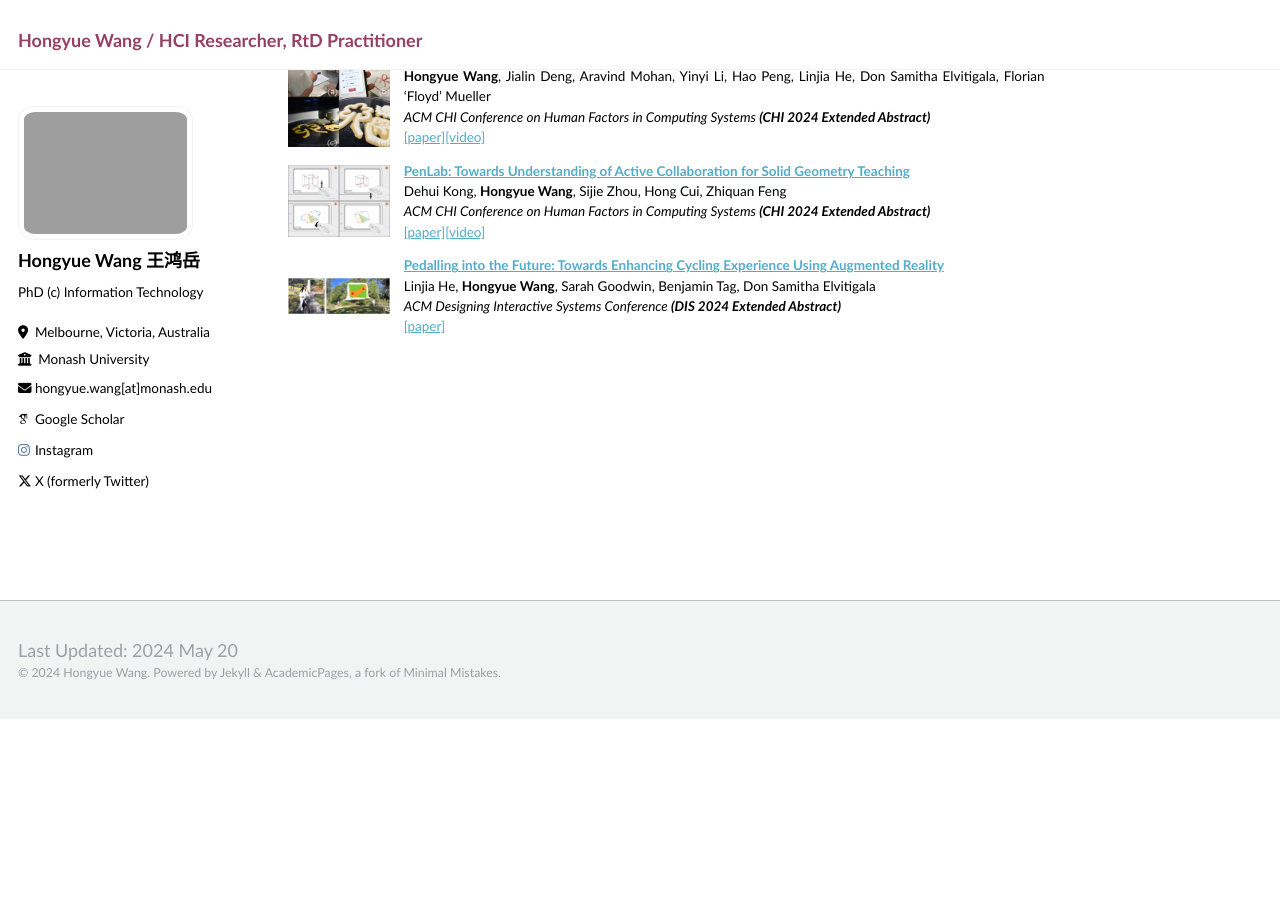
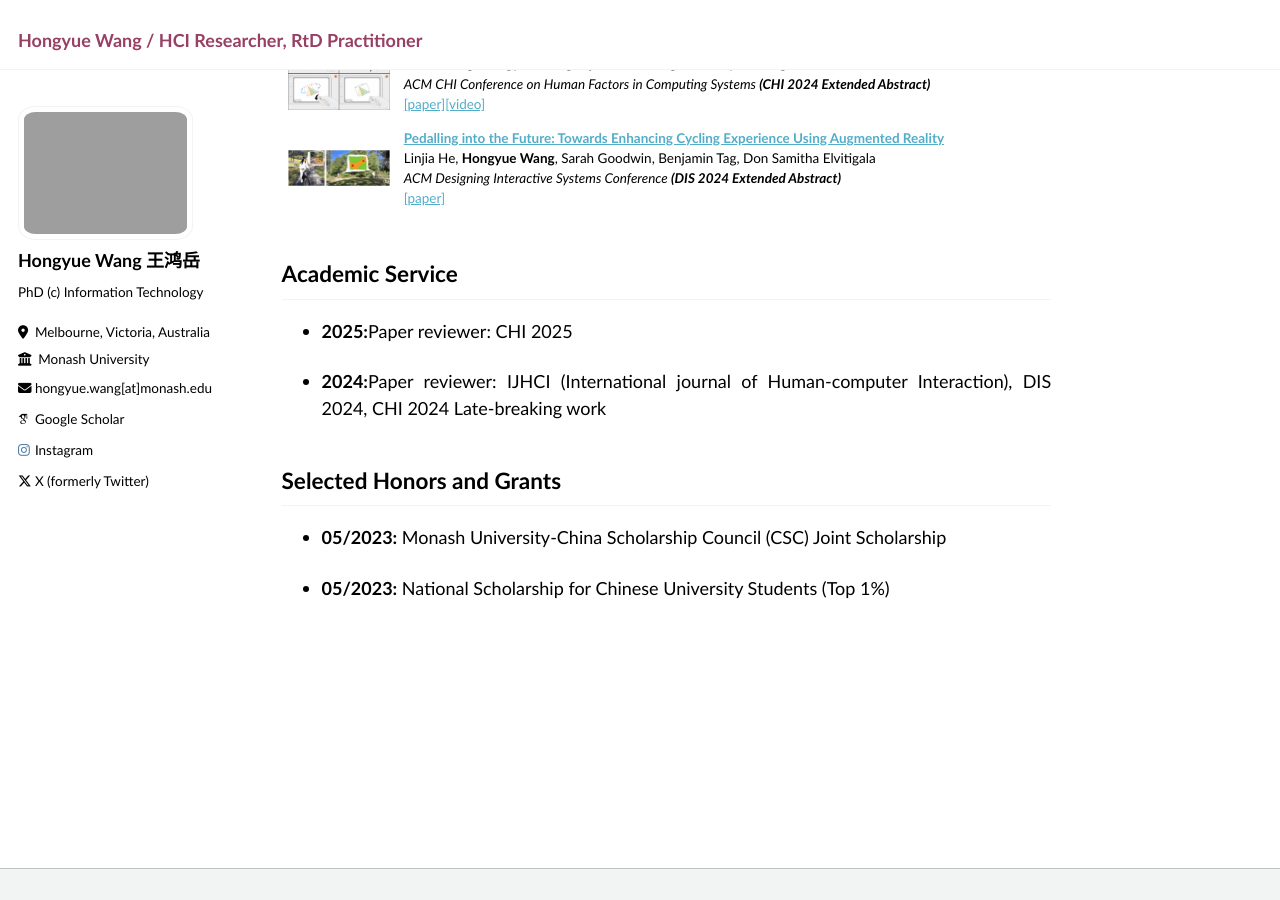
Before and after one commit to hongyue-howard-wang/hongyue-howard-wang.github.io, a Jekyll site: the page built from _pages/about.md, in a window 1280 px wide and 900 px high, scrolled down 1657 px. Built offline with Jekyll 4.4.1, drawn with Linux system fonts in a browser that asks for light colours; nearby versions of some CDN libraries; some web fonts are replaced; before the commit the page ends 2375 px from its top, so only the background shows below that; some of the changed text lies outside the part shown.

Commit message:
Update about.md

```diff
--- a/_pages/about.md
+++ b/_pages/about.md
@@ -20,8 +20,6 @@ Human-Computer Interaction, Extended Reality, Interactive System, Deep Learning,
 <li><p style="text-align:justify"><b>05/2024:</b> I will attend <b>ACM CHI 2024</b>! See you in Hawaii!😊</p></li>
 <li><p style="text-align:justify"><b>03/2024:</b> Our two <b>ACM CHI 2024</b> late-breaking works have been accepted! Thanks to all the co-authors!</p></li>
 <li><p style="text-align:justify"><b>09/2023:</b> I will join <b>Exertion Games Lab</b> at Monash University as a Ph.D. student. Another new journey strats!🎉</p></li>
-<li><p style="text-align:justify"><b>05/2023:</b> I was awarded <b>Monash University-China Scholarship Council (CSC) Joint Scholarship</b>!🔥</p></li>
-<li><p style="text-align:justify"><strong>12/2022:</strong> I was awarded <b>National Scholarship for Chinese University Students</b> (Top 1%)!</p></li>
 </ul>
 
 <h2>Full Paper Publications</h2>
@@ -95,3 +93,15 @@ Human-Computer Interaction, Extended Reality, Interactive System, Deep Learning,
 
 </tbody>
 </table>
+
+<h2>Academic Service</h2>
+<ul>
+<li><p style="text-align:justify"><b>2025:</b>Paper reviewer: CHI 2025</p></li>
+<li><p style="text-align:justify"><b>2024:</b>Paper reviewer: IJHCI (International journal of Human-computer Interaction), DIS 2024, CHI 2024 Late-breaking work</p></li>
+</ul>
+
+<h2>Selected Honors and Grants</h2>
+<ul>
+<li><p style="text-align:justify"><b>05/2023:</b> Monash University-China Scholarship Council (CSC) Joint Scholarship</p></li>
+<li><p style="text-align:justify"><b>05/2023:</b> National Scholarship for Chinese University Students (Top 1%)</p></li>
+</ul>
```
